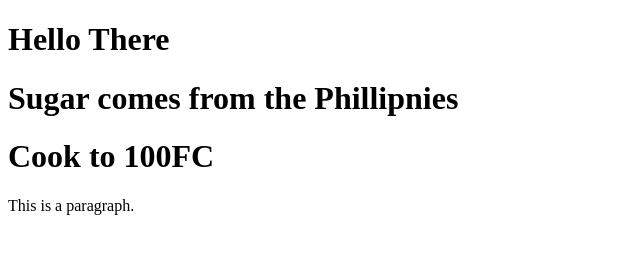
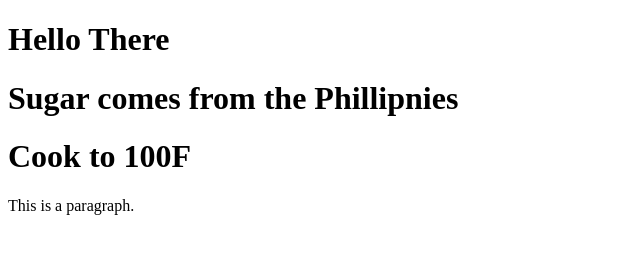
Before and after one commit to davidb200/TestingGit, a plain HTML site: page index.htm in a window 1280 px wide. Shown: the full height of the page, 0-640 px from the left. Drawn offline with Linux system fonts and the light colour scheme.

Commit message:
Changed from C to F

```diff
--- a/index.htm
+++ b/index.htm
@@ -12,7 +12,7 @@
 <h1>Hello There </h1>
 
 <h1>Sugar comes from the Phillipnies</h1>
-<h1> Cook to 100FC</h1>
+<h1> Cook to 100F</h1>
 <p>This is a paragraph.</p>
 
 </body>
```
